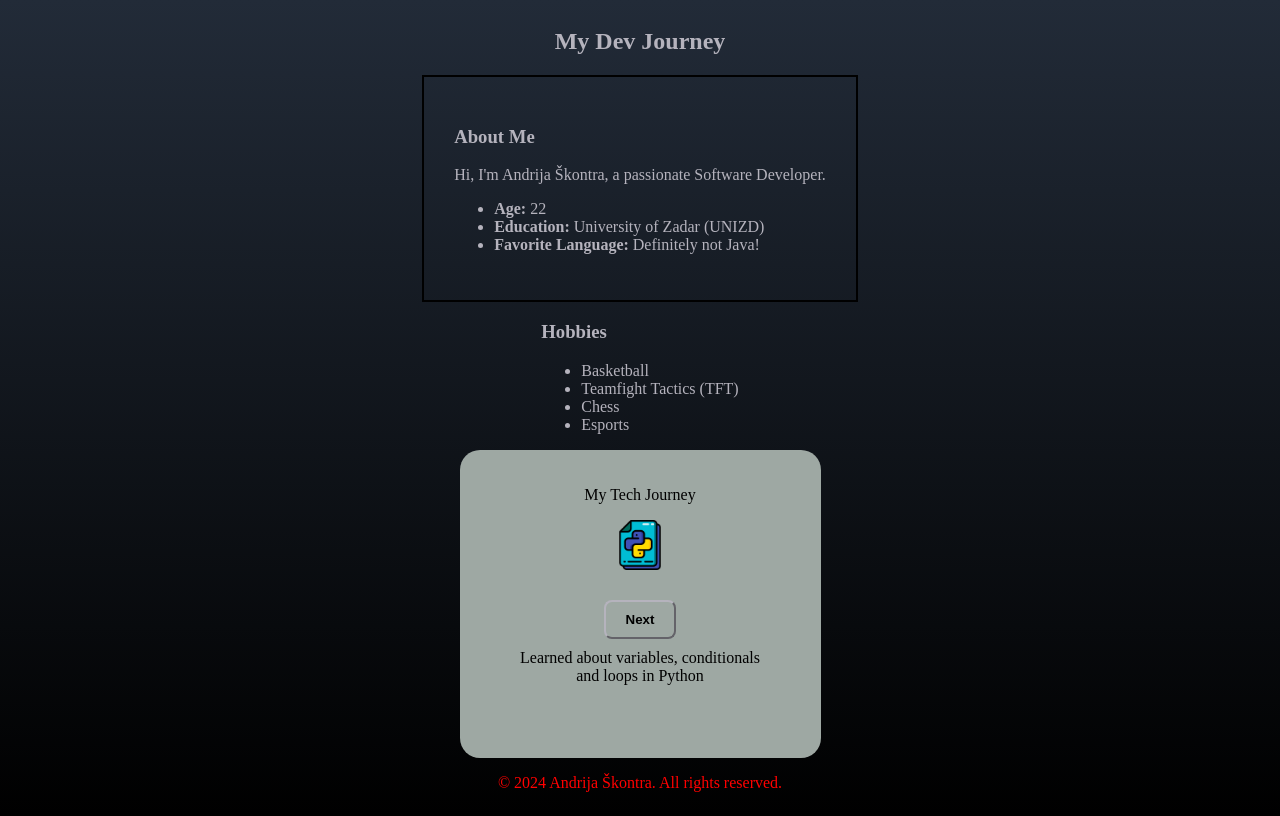
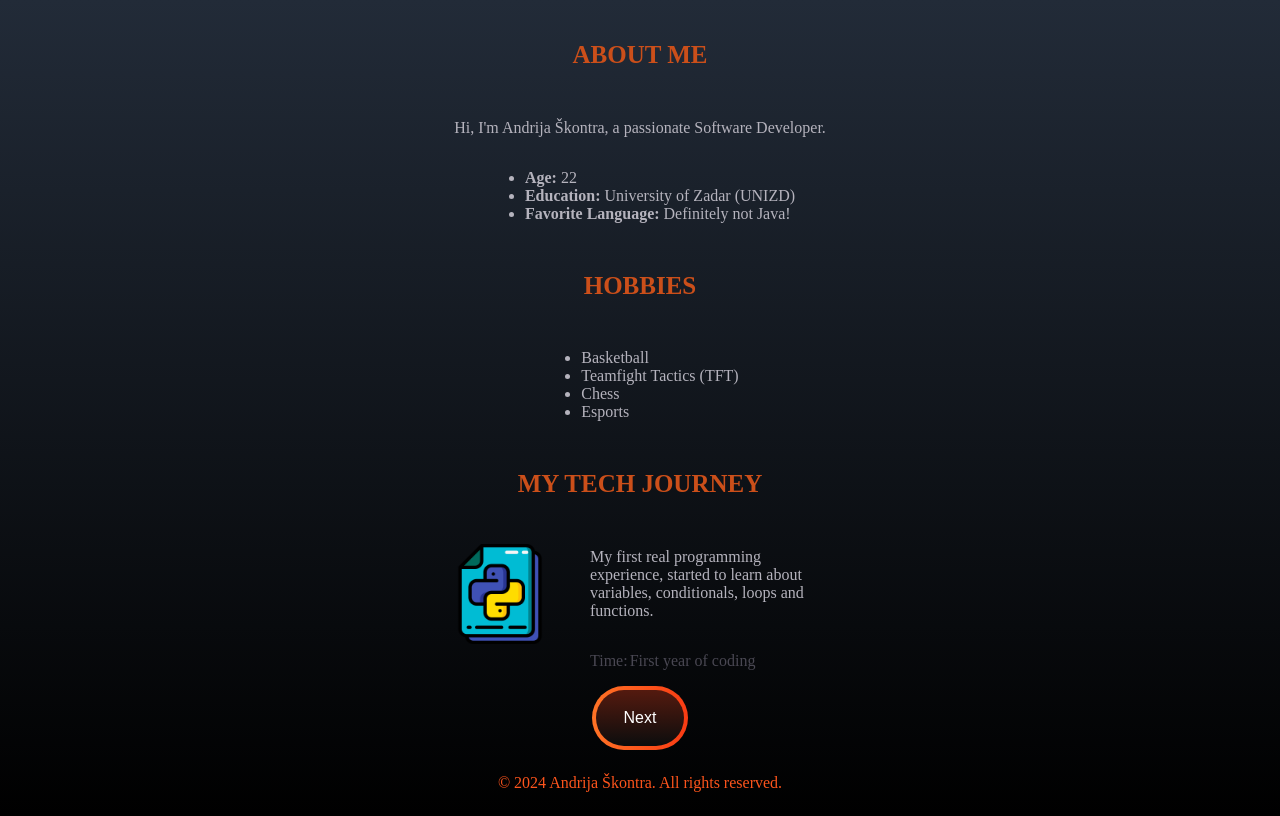
Before and after one commit to AndrijaSkontra/portfolio, a plain HTML site: page index.html in a window 1280 px wide. Drawn offline with Linux system fonts and the light colour scheme; a web font is replaced by a local one.

Commit message:
Improve colors and add time to tech stack

```diff
--- a/assets/styles/globals.css
+++ b/assets/styles/globals.css
@@ -1,4 +1,6 @@
 :root {
-  --main-text-color: #b5b3bd;
+  --main-text-color: hsl(252, 7%, 72%);
+  --second-text-color: hsl(252, 7%, 30%);
   --sec-color-background: #9ea8a3;
+  --linear-color-background: linear-gradient(90deg, #9ea8a3 0%, #5a605d 100%);
 }
--- a/assets/styles/main.css
+++ b/assets/styles/main.css
@@ -1,5 +1,7 @@
 @import url("fonts.css");
 @import url("globals.css");
+@import url("orange-button.css");
+@import url("tech-stack.css");
 
 .name {
   background: linear-gradient(
@@ -39,7 +41,6 @@ body {
 }
 
 button {
-  font-family: "MyCustomFont", sans-serif;
   font-weight: bold;
   background-color: transparent;
   color: var(--main-text-color);
@@ -48,41 +49,12 @@ button {
 }
 
 .foot p {
-  color: red;
+  color: #fc541c;
 }
 
-#shown-icon {
-  width: 50px;
-  margin-bottom: 20px;
+h4 {
+  color: hsl(18, 77%, 45%);
+  font-weight: 700;
+  text-transform: uppercase;
+  font-size: 25px;
 }
-
-#change-image {
-  padding-right: 20px;
-  padding-left: 20px;
-  padding-top: 10px;
-  padding-bottom: 10px;
-  border-radius: 0.5rem;
-  margin-top: 10px;
-  margin-bottom: 10px;
-  color: black;
-}
-
-.tech-div {
-  display: flex;
-  flex-direction: column;
-  align-items: center;
-  padding: 20px;
-  background-color: var(--sec-color-background);
-  border-radius: 20px;
-  justify-items: center;
-  width: 321px;
-  height: 277px;
-}
-
-#change-desc {
-  max-width: 30ch; /* Limits the text width to approximately 50 characters */
-  word-wrap: break-word;
-  word-break: break-word;
-  margin: 0 auto; /* Center the paragraph block horizontally */
-  text-align: center; /* Center the text inside the paragraph */
-}
--- /dev/null
+++ b/assets/styles/orange-button.css
@@ -0,0 +1,120 @@
+@import url("fonts.css");
+
+.button-78 {
+  font-family: "cascadia", sans-serif;
+  align-items: center;
+  appearance: none;
+  background-clip: padding-box;
+  background-color: initial;
+  background-image: none;
+  border-style: none;
+  box-sizing: border-box;
+  color: #fff;
+  cursor: pointer;
+  display: inline-block;
+  flex-direction: row;
+  flex-shrink: 0;
+  font-size: 16px;
+  font-weight: 400;
+  justify-content: center;
+  line-height: 24px;
+  margin: 0;
+  min-height: 64px;
+  outline: none;
+  overflow: visible;
+  padding: 19px 26px;
+  pointer-events: auto;
+  position: relative;
+  text-align: center;
+  text-decoration: none;
+  text-transform: none;
+  user-select: none;
+  -webkit-user-select: none;
+  touch-action: manipulation;
+  vertical-align: middle;
+  width: auto;
+  word-break: keep-all;
+  z-index: 0;
+}
+
+@media (min-width: 768px) {
+  .button-78 {
+    padding: 19px 32px;
+  }
+}
+
+.button-78:before,
+.button-78:after {
+  border-radius: 80px;
+}
+
+.button-78:before {
+  background-image: linear-gradient(92.83deg, #ff7426 0, #f93a13 100%);
+  content: "";
+  display: block;
+  height: 100%;
+  left: 0;
+  overflow: hidden;
+  position: absolute;
+  top: 0;
+  width: 100%;
+  z-index: -2;
+}
+
+.button-78:after {
+  background-color: initial;
+  background-image: linear-gradient(#541a0f 0, #0c0d0d 100%);
+  bottom: 4px;
+  content: "";
+  display: block;
+  left: 4px;
+  overflow: hidden;
+  position: absolute;
+  right: 4px;
+  top: 4px;
+  transition: all 100ms ease-out;
+  z-index: -1;
+}
+
+.button-78:hover:not(:disabled):before {
+  background: linear-gradient(
+    92.83deg,
+    rgb(255, 116, 38) 0%,
+    rgb(249, 58, 19) 100%
+  );
+}
+
+.button-78:hover:not(:disabled):after {
+  bottom: 0;
+  left: 0;
+  right: 0;
+  top: 0;
+  transition-timing-function: ease-in;
+  opacity: 0;
+}
+
+.button-78:active:not(:disabled) {
+  color: #ccc;
+}
+
+.button-78:active:not(:disabled):before {
+  background-image: linear-gradient(
+      0deg,
+      rgba(0, 0, 0, 0.2),
+      rgba(0, 0, 0, 0.2)
+    ),
+    linear-gradient(92.83deg, #ff7426 0, #f93a13 100%);
+}
+
+.button-78:active:not(:disabled):after {
+  background-image: linear-gradient(#541a0f 0, #0c0d0d 100%);
+  bottom: 4px;
+  left: 4px;
+  right: 4px;
+  top: 4px;
+}
+
+.button-78:disabled {
+  cursor: default;
+  opacity: 0.24;
+}
--- /dev/null
+++ b/assets/styles/tech-stack.css
@@ -0,0 +1,34 @@
+@import url("globals.css");
+
+.tech-div-main {
+  display: flex;
+  align-items: stretch;
+}
+
+#tech-image {
+  width: 100px;
+  height: 100px;
+  margin-bottom: 30px;
+  margin-right: 40px;
+}
+
+#tech-div-image {
+  display: flex;
+  flex-direction: column;
+  justify-content: center;
+}
+
+#change-desc {
+  max-width: 30ch; /* Limits the text width to approximately 50 characters */
+}
+
+#tech-stack-date {
+  text-align: center;
+}
+
+#tech-time {
+  display: flex;
+  justify-items: center;
+  font-weight: 100;
+  color: var(--second-text-color);
+}
--- a/index.html
+++ b/index.html
@@ -8,36 +8,43 @@
     <script async type="module" src="./src/main.js"></script>
   </head>
   <body>
-    <h2>My Dev Journey</h2>
-
-    <div class="about-me">
-      <h3>About Me</h3>
+    <h4>About Me</h4>
     <p>Hi, I'm Andrija Škontra, a passionate Software Developer.</p>
     <ul>
       <li><strong>Age:</strong> 22</li>
       <li><strong>Education:</strong> University of Zadar (UNIZD)</li>
       <li><strong>Favorite Language:</strong> Definitely not Java!</li>
     </ul>
-    </div>
 
-    <div>
-      <h3>Hobbies</h3>
+    <h4>Hobbies</h4>
     <ul>
       <li>Basketball</li>
       <li>Teamfight Tactics (TFT)</li>
       <li>Chess</li>
       <li>Esports</li>
     </ul>
+
+    <h4>My Tech Journey</h4>
+    <div class="tech-div-main">
+      <div id="tech-div-image">
+        <img
+          src="./assets/images/python2.png"
+          id="tech-image"
+          data-number="0"
+        />
       </div>
-
-    <div class="tech-div">
-      <p style="color: black">My Tech Journey</p>
-      <img src="./assets/images/python2.png" id="shown-icon" data-number="0" />
-      <button id="change-image">Next</button>
-      <p style="color: black" id="change-desc">
-        Learned about variables, conditionals and loops in Python
+      <div id="tech-div-text">
+        <p id="change-desc">
+          My first real programming experience, started to learn about
+          variables, conditionals, loops and functions.
         </p>
+        <div id="tech-time">
+          <p style="display: inline; margin-right: 2px">Time:</p>
+          <p id="tech-stack-date">First year of coding</p>
         </div>
+      </div>
+    </div>
+    <button id="change-image-button" class="button-78">Next</button>
 
     <footer class="foot">
       <p>&copy; 2024 Andrija Škontra. All rights reserved.</p>
--- a/src/data.js
+++ b/src/data.js
@@ -38,6 +38,7 @@ export const techStack = [
   {
     filePath: "network1.png",
     tool: "Had an amazing professor that really made me like computer networking and protocols",
+    date: "Second year of college",
   },
   {
     filePath: "database2.png",
@@ -47,6 +48,7 @@ export const techStack = [
   {
     filePath: "nestjs.svg",
     tool: "Started to learn about basic backend stuff in NESTJS",
+    date: "Second year of college",
   },
   {
     filePath: "angular.svg",
--- a/src/main.js
+++ b/src/main.js
@@ -1,18 +1,25 @@
 import { techStack } from "./data.js";
 
 // get all need document elements
-const shownIcon = document.getElementById("shown-icon");
-const shownDesc = document.getElementById("change-desc");
-const changeImageButton = document.getElementById("change-image");
+const shownTechImage = document.getElementById("tech-image");
+const shownTechDesc = document.getElementById("change-desc");
+const shownTechDate = document.getElementById("tech-stack-date");
+const changeImageButton = document.getElementById("change-image-button");
 
 changeImageButton.addEventListener("click", () => {
-  shownIcon.setAttribute(
+  shownTechImage.setAttribute(
     "data-number",
-    String(Number(shownIcon.getAttribute("data-number")) + 1),
+    String(Number(shownTechImage.getAttribute("data-number")) + 1),
   );
+
   const currentPicture =
     "./assets/images/" +
-    techStack[shownIcon.getAttribute("data-number")].filePath;
-  shownIcon.setAttribute("src", currentPicture);
-  shownDesc.innerText = techStack[shownIcon.getAttribute("data-number")].tool;
+    techStack[shownTechImage.getAttribute("data-number")].filePath;
+  shownTechImage.setAttribute("src", currentPicture);
+
+  shownTechDesc.innerText =
+    techStack[shownTechImage.getAttribute("data-number")].tool;
+
+  shownTechDate.innerText =
+    techStack[shownTechImage.getAttribute("data-number")].date;
 });
```
Lines whose indentation alone changed are shown as unchanged.
